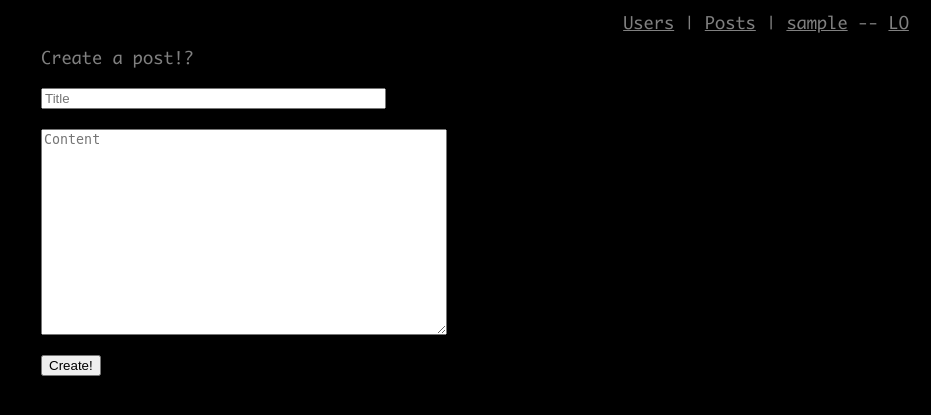
After one commit to StandB/ssm, a Flask app: page /post in a window 1280 px wide. The commit adds this page. Shown: the top 415 px of the page, without its empty margins (349-1280 px from the left). Run offline with Flask 2, Linux system fonts and the light colour scheme; a user stored in the database is signed in; tables that the repository leaves empty hold one stand-in row (values such as "Sample post").

Commit message:
profile and styling

```diff
--- a/app.py
+++ b/app.py
@@ -91,7 +91,7 @@ def create_post():
     post.user = g.user
     db.session.add(post)
     db.session.commit()
-    return redirect(url_for('get_index'))
+    return redirect(url_for('get_own_posts'))
 
 
 @app.route('/api/login', methods=['POST'])
@@ -152,6 +152,18 @@ def get_own_posts():
     posts = [x.serialize for x in Post.query.filter_by(user_id=g.user.id).all()]
     return render_template('posts.html', posts=posts)
 
+
+@app.route('/post', methods=['GET'])
+@login_required
+def create_post_page():
+    return render_template('post.html')
+
+
+@app.route('/profile', methods=['GET'])
+@login_required
+def get_profile():
+    return render_template('profile.html')
+
 if __name__ == '__main__':
     db.create_all()
     app.run(debug=True)
--- a/static/css/style.css
+++ b/static/css/style.css
@@ -4,6 +4,7 @@
 }
 
 html {
+  font-size: 17px;
   margin: 0;
   padding: 0;
   color: grey;
@@ -12,7 +13,9 @@ html {
 }
 
 nav {
-  margin-top: 0;
+  top: 15px;
+  right: 15px;
+  position: fixed;
   text-align: center;
   width: 300px;
   float: right;
@@ -46,6 +49,19 @@ nav a {
   margin-top: 15px;
 }
 
+#welcome {
+  margin: 0 auto;
+  margin-top: 100px;
+  width: 500px;
+  text-align: center;
+}
+
+#post_content {
+  width: 500px;
+  margin: 0 auto;
+  margin-top: 50px;
+}
+
 #newpost textarea {
   width: 400px;
   height: 200px;
@@ -55,3 +71,30 @@ nav a {
   display: block;
   margin-top: 20px;
 }
+
+#posts {
+  width: 500px;
+  margin: 0 auto;
+  margin-top: 50px;
+}
+
+.post {
+  margin-top: 50px;
+}
+
+#users {
+  text-align: center;
+  width: 500px;
+  margin: 0 auto;
+  margin-top: 50px;
+}
+
+.user {
+  margin-top: 30px;
+}
+
+#profile {
+  width: 200px;
+  margin: 0 auto;
+  margin-top: 50px;
+}
--- a/templates/layout.html
+++ b/templates/layout.html
@@ -6,11 +6,13 @@
     <meta name="viewport" content="width=device-width, initial-scale=1.0">
     <title>home // index</title>
   </head>
-  <nav>
-    <a href="/users">Users</a> |
-    <a href="/posts">Posts</a> |
-    <a href="/user/{{g.user.id}}">{{g.user.username}}</a> --
-    <a href="/logout">LO</a>
-  </nav>
-  <body> {% block body %} {% endblock %}</body>
+  <body>
+    <nav>
+      <a href="/users">Users</a> |
+      <a href="/posts">Posts</a> |
+      <a href="/profile">{{g.user.username}}</a> --
+      <a href="/logout">LO</a>
+    </nav>
+    {% block body %} {% endblock %}
+  </body>
 </html>
--- /dev/null
+++ b/templates/post.html
@@ -0,0 +1,11 @@
+{% extends "layout.html" %}
+{% block body %}
+  <div id="post_content">
+    <p> Create a post!? </p>
+    <form id="newpost" method="POST" action="/api/posts">
+      <input type="text" name="title" size="40" placeholder="Title">
+      <textarea name="content" size="300" placeholder="Content"></textarea>
+      <input type="Submit" name="submit" value="Create!">
+    </form>
+  </div>
+{% endblock %}
```
Also changed, not shown: templates/index.html (+4 -7 lines), templates/posts.html (+9 -3 lines), templates/profile.html (added, +7 -0 lines), templates/users.html (+7 -3 lines).
